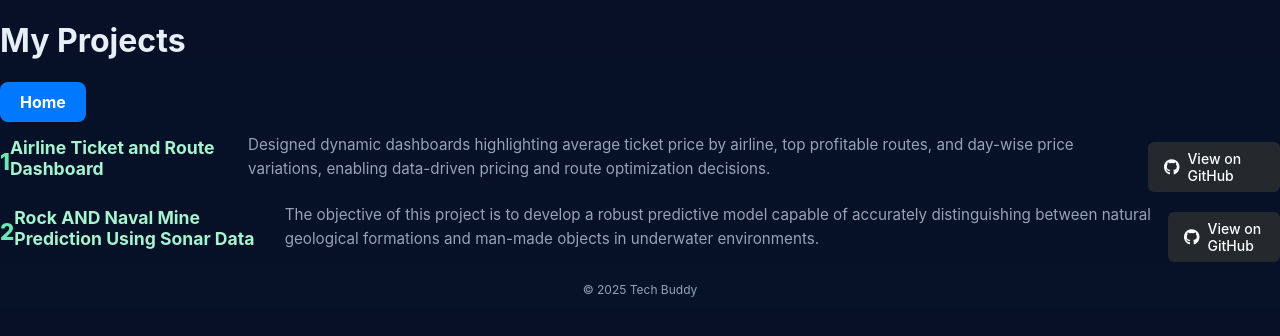
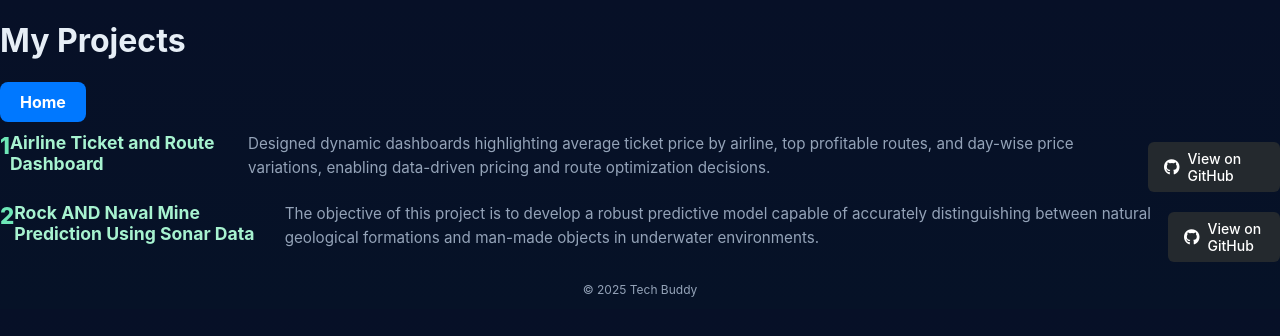
Before and after one commit to tech-buddy19/techbuddy.github.io, a plain HTML site: page projects.html in a window 1280 px wide. Drawn offline with Linux system fonts and the light colour scheme.

```diff
--- a/style.css
+++ b/style.css
@@ -159,7 +159,9 @@ body {
   line-height: 1.6;
   max-width: 900px;
 }
-
+.project {
+  align-items: start;
+}
 
 footer { text-align: center; font-size: 12px; color: var(--muted); margin-top: 20px; }
 
```
